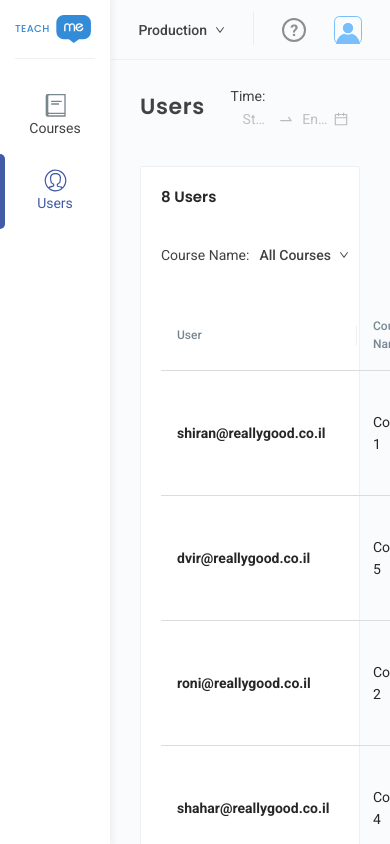
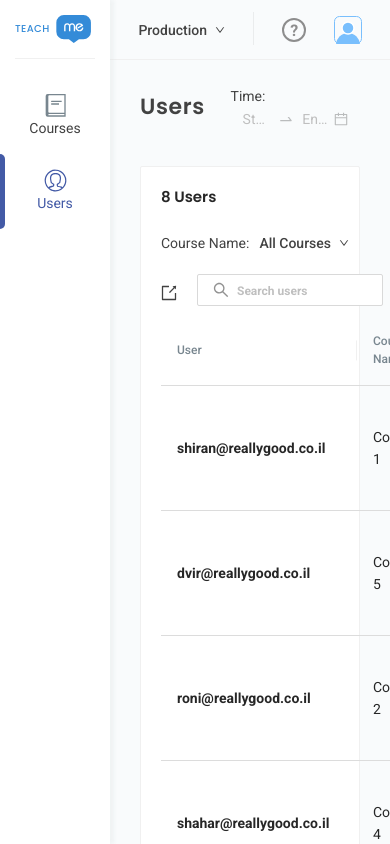
Before and after one commit to delta94/teachme-admin, a React (Create React App) app: page /users in a window 390 px wide. Built offline with nearby package versions, Linux system fonts and the light colour scheme; what @walkme/editor-sdk would draw is missing.

Commit message:
Add `ControlsWrapper` and tweak table styles for responsive UI on small screens

```diff
--- a/src/components/Screen/CoursesScreen/index.tsx
+++ b/src/components/Screen/CoursesScreen/index.tsx
@@ -11,6 +11,7 @@ import WMCard from '../../common/WMCard';
 import WMTable from '../../common/WMTable';
 import ScreenHeader from '../../common/ScreenHeader';
 import AnalyticsCharts from '../../common/AnalyticsCharts';
+import ControlsWrapper from '../../common/ControlsWrapper';
 import DropdownFilter from '../../common/filters/DropdownFilter';
 import WMDropdown, { IWMDropdownOption } from '../../common/WMDropdown';
 import SearchFilter from '../../common/filters/SearchFilter';
@@ -79,11 +80,11 @@ export default function CoursesScreen(): ReactElement {
         subTitle="Courses will appear to your users in the order below. Drag & Drop items to change their order."
       >
         <WMTable data={tableData as Array<ICourseData>} columns={columns}>
-          <div className={classes['controls-wrapper']}>
+          <ControlsWrapper>
             <DropdownFilter label="Status" options={statuses} />
             <DropdownFilter label="Segments" options={segments} />
-          </div>
-          <div className={classes['controls-wrapper']}>
+          </ControlsWrapper>
+          <ControlsWrapper>
             <WMDropdown
               options={prodStatuses}
               selected={selectedProdStatus}
@@ -94,15 +95,15 @@ export default function CoursesScreen(): ReactElement {
                 <DownOutlined />
               </WMButton>
             </WMDropdown>
-            <Divider className={classes['controls-separator']} type="vertical" />
+            <Divider className={classes['separator']} type="vertical" />
             <WMButton className={classes['delete-btn']} icon={<DeleteOutlined />} />
             <ExportButton />
-            <Divider className={classes['controls-separator']} type="vertical" />
+            <Divider className={classes['separator']} type="vertical" />
             <WMButton className={classes['create-btn']} type="link" icon={<PlusOutlined />}>
               Create Course
             </WMButton>
             <SearchFilter placeholder="Search course name" />
-          </div>
+          </ControlsWrapper>
         </WMTable>
       </WMCard>
     </>
--- a/src/components/Screen/CoursesScreen/style.module.scss
+++ b/src/components/Screen/CoursesScreen/style.module.scss
@@ -1,12 +1,8 @@
-.controls-wrapper {
-  display: flex;
-  align-items: center;
-
 .prod-status {
   color: var(--table-header-color);
 }
 
-  .controls-separator {
+.separator:global(.ant-divider-vertical) {
   height: 33px;
   margin: 0 20px;
 }
@@ -16,7 +12,7 @@
   margin-right: 20px;
 }
 
-  .create-btn {
+.create-btn:global(.ant-btn) {
   height: 32px;
   padding: 0 15px;
   font-size: 12px;
@@ -37,4 +33,3 @@
     height: 12px;
   }
 }
-}
--- a/src/components/Screen/UsersScreen/index.tsx
+++ b/src/components/Screen/UsersScreen/index.tsx
@@ -5,6 +5,7 @@ import { data as tableData, columns } from '../../../constants/mocks/tableMockUs
 import WMCard from '../../common/WMCard';
 import WMTable from '../../common/WMTable';
 import ScreenHeader from '../../common/ScreenHeader';
+import ControlsWrapper from '../../common/ControlsWrapper';
 import DropdownFilter from '../../common/filters/DropdownFilter';
 import { IWMDropdownOption } from '../../common/WMDropdown';
 import SearchFilter from '../../common/filters/SearchFilter';
@@ -54,17 +55,17 @@ export default function UsersScreen(): ReactElement {
       <ScreenHeader title={mainTitle} />
       <WMCard title={`${tableData.length} ${usersTable.title}`}>
         <WMTable data={tableData as Array<IUserData>} columns={columns}>
-          <div className={classes['controls-wrapper']}>
+          <ControlsWrapper>
             <DropdownFilter label="Course Name" options={courses} />
             <DropdownFilter label="Completed" options={statuses} />
             <DropdownFilter label="Quiz Results" options={results} />
-          </div>
-          <div className={classes['controls-wrapper']}>
+          </ControlsWrapper>
+          <ControlsWrapper>
             <div className={classes['export-btn-wrapper']}>
               <ExportButton />
             </div>
             <SearchFilter placeholder="Search users" />
-          </div>
+          </ControlsWrapper>
         </WMTable>
       </WMCard>
     </>
--- a/src/components/Screen/UsersScreen/style.module.scss
+++ b/src/components/Screen/UsersScreen/style.module.scss
@@ -1,9 +1,4 @@
-.controls-wrapper {
-  display: flex;
-  align-items: center;
-
-  .export-btn-wrapper {
-    height: 16px;
-    margin-right: 20px;
-  }
+.export-btn-wrapper {
+  height: 16px;
+  margin-right: 20px;
 }
--- /dev/null
+++ b/src/components/common/ControlsWrapper/index.tsx
@@ -0,0 +1,7 @@
+import React, { ReactNode, ReactElement } from 'react';
+
+import classes from './style.module.scss';
+
+export default function ControlsWrapper({ children }: { children: ReactNode }): ReactElement {
+  return <div className={classes['controls-wrapper']}>{children}</div>;
+}
--- /dev/null
+++ b/src/components/common/ControlsWrapper/style.module.scss
@@ -0,0 +1,5 @@
+.controls-wrapper {
+  display: flex;
+  align-items: center;
+  margin: 10px 0;
+}
--- a/src/components/common/WMTable/style.module.scss
+++ b/src/components/common/WMTable/style.module.scss
@@ -1,9 +1,9 @@
 .wm-table {
   .toolbar {
     display: flex;
+    flex-wrap: wrap;
     align-items: center;
     justify-content: space-between;
-    margin: 30px 0;
   }
 
   th:global(.ant-table-cell) {
```
Lines whose indentation alone changed are shown as unchanged.
